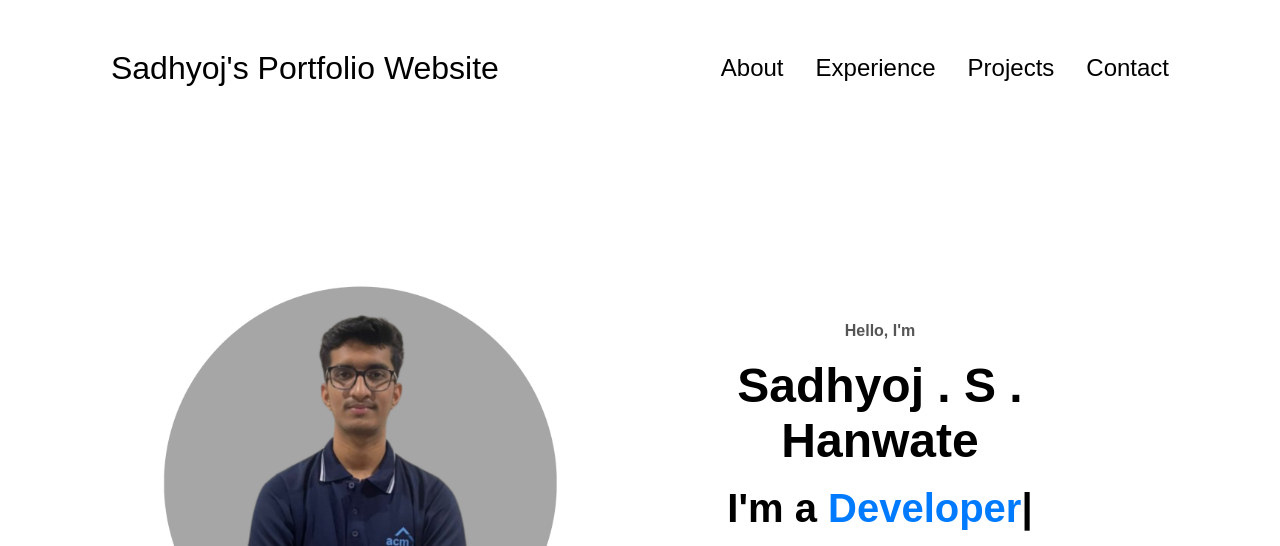
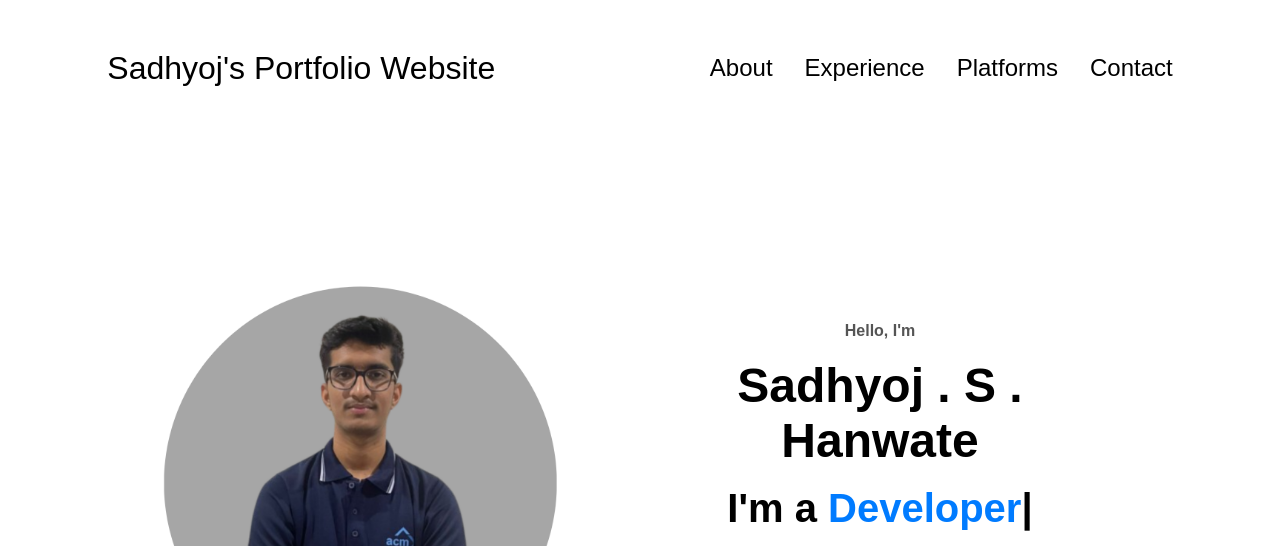
Before and after one commit to Sadh114/Personal-Website, a plain HTML site: page index.html in a window 1280 px wide. Shown: the top 546 px of the page. Drawn offline with nearby package versions, Linux system fonts and the light colour scheme.

Commit message:
Update index.html

```diff
--- a/index.html
+++ b/index.html
@@ -15,7 +15,7 @@
         <ul class="nav-links">
           <li><a href="#about">About</a></li>
           <li><a href="#experience">Experience</a></li>
-          <li><a href="#projects">Projects</a></li>
+          <li><a href="#projects">Platforms</a></li>
           <li><a href="#contact">Contact</a></li>
         </ul>
       </div>
@@ -31,7 +31,7 @@
         <div class="menu-links">
           <li><a href="#about" onclick="toggleMenu()">About</a></li>
           <li><a href="#experience" onclick="toggleMenu()">Experience</a></li>
-          <li><a href="#projects" onclick="toggleMenu()">Projects</a></li>
+          <li><a href="#projects" onclick="toggleMenu()">Platforms</a></li>
           <li><a href="#contact" onclick="toggleMenu()">Contact</a></li>
         </div>
       </div>
@@ -465,7 +465,7 @@
           <ul class="nav-links">
             <li><a href="#about">About</a></li>
             <li><a href="#experience">Experience</a></li>
-            <li><a href="#projects">Projects</a></li>
+            <li><a href="#projects">Platforms</a></li>
             <li><a href="#contact">Contact</a></li>
           </ul>
         </div>
```
